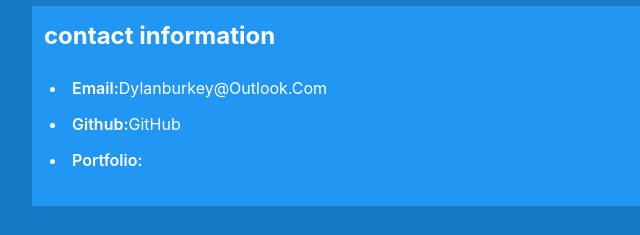
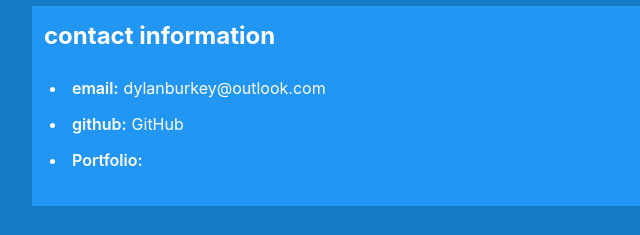
Before and after one commit to dylanburkey/cwruapril, a plain HTML site: page index.html in a window 1280 px wide. Shown: the part 608-843 px from the top of the page, 208-848 px from the left. Drawn offline with Linux system fonts and the light colour scheme; a web font is replaced by a local one.

Commit message:
update styles

```diff
--- a/assets/styles/styles.css
+++ b/assets/styles/styles.css
@@ -216,8 +216,10 @@
 
   li {
     padding: 0.375em;
-    text-transform: capitalize;
   }
+    li a {
+        padding-left: 5px;
+    }
 
   /**
    *  .contact-info
```
